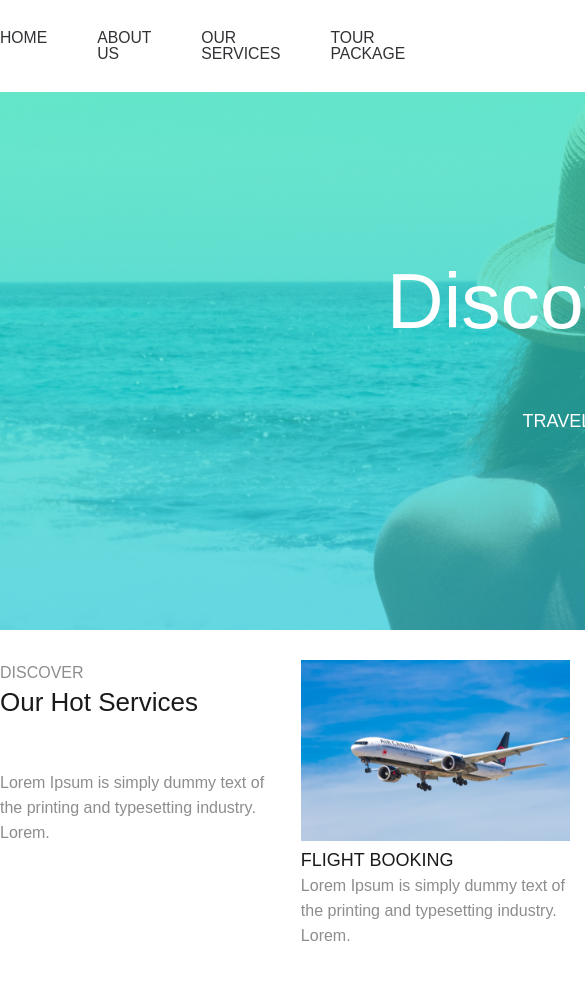
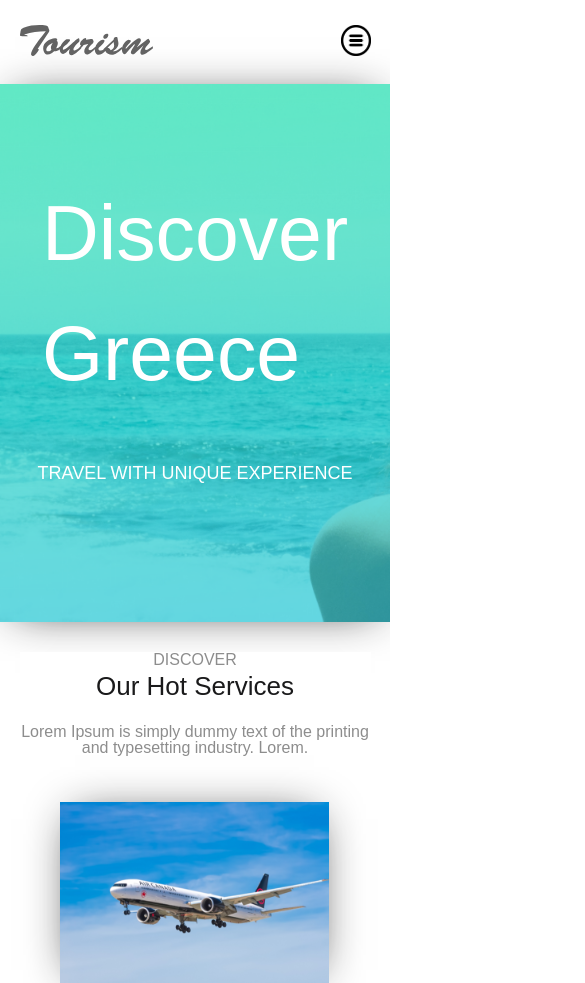
Before and after one commit to LileTsagareishvili/Homework-9, a plain HTML site: page index.html in a window 390 px wide. Shown: the top 983 px of the page, 585 px wide, since content can reach past the window. Drawn offline with Linux system fonts and the light colour scheme.

Commit message:
responsive
I made responsive for my sections .

```diff
--- a/css/media.css
+++ b/css/media.css
@@ -0,0 +1,42 @@
+@media (max-width:1200px) {
+    .container {
+        width: 90%;
+    }
+    .s-1 {
+        width: 100%;
+    }
+    .box1 {
+        width: 100%;
+        text-align: center;
+        height: 150px;
+    }
+    .s-2 {
+        flex-direction: column;
+        align-items: center;
+        margin-bottom: 0;
+    }
+}
+
+
+
+@media (max-width:768px) {
+    .bars {
+        display: block;
+    }
+    .nav-bar {
+        display: none;
+    }
+}
+
+@media (max-width: 650px) {
+    .s-1-1 {
+        width: min-content;
+        align-items: center;
+
+    }
+
+    .boxes {
+        flex-direction: column;
+        align-items: center;
+    }
+}
--- a/css/style.css
+++ b/css/style.css
@@ -2,7 +2,7 @@
 .container {
     max-width: 1170px;
     width: 100%;
-    margin: 30px auto;
+    margin: 0 auto;
 }
 /* GLobal end */
 
@@ -12,6 +12,14 @@
     display: flex;
     justify-content: space-between;
     align-items: center;
+
+}
+header {
+  padding: 25px 0;
+  box-shadow: 0px 2px 43px -15px rgba(23,23,23,0.94);
+  -webkit-box-shadow: 0px 2px 43px -15px rgba(23,23,23,0.94);
+  -moz-box-shadow: 0px 2px 43px -15px rgba(23,23,23,0.94);
+
 }
 .logo {
     width: 133px;
@@ -26,12 +34,15 @@
     font-family: 'Raleway', sans-serif;
 }
 .nav-li:not(:last-child) {
-    margin-right: 50px;
+    margin-right: 30px;
 }
 .bars {
     cursor: pointer;
-    width: 35px;
+    width: 30px;
     display: none;
+}
+.bars >img {
+  width: 100%;
 }
 
 .logo > img, .bars > img {
@@ -41,21 +52,22 @@
 /* Header end */
 
 /* Section 1 start */
-.s-1 {
-    width: 1360px;
 
-}
 .s-1 > div {
     background-image: url(../img/clip.png);
     background-repeat: no-repeat;
     background-size: cover;
-    background-position: bottom;
     display: flex;
     justify-content: center;
     align-items: center;
     flex-direction: column;
     line-height: 120px;
     height: 538px;
+    margin-bottom: 30px;
+    box-shadow: 0px 2px 43px -15px rgba(23,23,23,0.94);
+    -webkit-box-shadow: 0px 2px 43px -15px rgba(23,23,23,0.94);
+    -moz-box-shadow: 0px 2px 43px -15px rgba(23,23,23,0.94);
+
   }
   .s-1 > div > h2 {
     font-size: 78.74px;
@@ -73,27 +85,58 @@
 /* Section 1 end */
 
 /*section2 start*/
+.s-2 {
+  display: flex;
+  justify-content: space-between;
+  flex-wrap: wrap;
+}
 
 .box1 {
-    width: 1171.57px;
-    background-color: #FFFFFF;
+  width: 269.07px;
+  height: 327.42px;
+  background-color: #FFFFFF;
+  }
+
+  .box1 >h4 {
+    font-size: 26px;
+    color: #1A1A1B;
+    font-family: 'Raleway', sans-serif;
+    margin-bottom: 25px;
+  }
+  .box1 >div {
+    color: #8D8D8D;
+    font-size: 16px;
+    font-family: 'Raleway', sans-serif;
+    margin-bottom: 5px;
+  }
+
+.boxes {
     display: flex;
+    justify-content: space-between;
     flex-wrap: wrap;
-    justify-content: space-between;
+    max-width: 870px;
+    width: 100%;
 
   }
-
-  .box {
+.box {
     width: 269.07px;
     height: 327.42px;
     background-color: #FFFFFF;
     line-height: 25px;
+    margin-bottom: 30px;
+  }
+
+  .box >img {
+    box-shadow: 0px 2px 43px -15px rgba(23,23,23,0.94);
+   -webkit-box-shadow: 0px 2px 43px -15px rgba(23,23,23,0.94);
+  -moz-box-shadow: 0px 2px 43px -15px rgba(23,23,23,0.94);
   }
 
   .head {
     font-size: 18px;
     color: #1A1A1B;
     font-family: 'Raleway', sans-serif;
+    padding: 20px 10px;
   }
 
   .p {
@@ -102,17 +145,5 @@
     font-family: 'Raleway', sans-serif;
   }
 
-  .discover {
-    color: #8D8D8D;
-    font-size: 16px;
-    font-family: 'Raleway', sans-serif;
-    padding-bottom: 5px;
-  }
 
-  .head1 {
-    font-size: 26px;
-    color: #1A1A1B;
-    font-family: 'Raleway', sans-serif;
-    margin-bottom: 55px;
-  }
   /*section2 end*/
--- a/index.html
+++ b/index.html
@@ -45,21 +45,27 @@
 
     </header>
 
-    <section class="s-1">
-        <div>
-            <h2> Discover Greece </h2>
-            <h3> TRAVEL WITH UNIQUE EXPERIENCE </h3>
+    <section>
+        <div class="s-1">
+            <div>
+                <h2 class="s-1-1"> Discover Greece </h2>
+                <h3> TRAVEL WITH UNIQUE EXPERIENCE </h3>
+            </div>
+
         </div>
     </section>
 
-    <section class="container">
-        <div class="box1">
-            <div class="box">
-                <div class="discover"> DISCOVER </div>
-                <h4 class="head1">Our Hot Services</h4>
+
+
+    <section>
+        <section class="container s-2">
+            <div class="box1">
+                <div> DISCOVER </div>
+                <h4>Our Hot Services</h4>
                 <p class="p">Lorem Ipsum is simply dummy text of the printing and typesetting industry. Lorem.</p>
             </div>
 
+        <section class="boxes">
             <div class="box">
                 <img src="img/n1.png">
                 <h4 class="head">FLIGHT BOOKING</h4>
@@ -79,9 +85,6 @@
             </div>
 
             <div class="box">
-            </div>
-
-            <div class="box">
                 <img src="img/n4.png">
                 <h4 class="head">CRUISE TOUR</h4>
                 <p class="p">Lorem Ipsum is simply dummy text of the printing and typesetting industry. Lorem.</p>
@@ -98,7 +101,8 @@
                 <h4 class="head">CORPORATE HOLIDAYS</h4>
                 <p class="p">Lorem Ipsum is simply dummy text of the printing and typesetting industry. Lorem.</p>
             </div>
-        </div>
+        </section>
+        </section>
     </section>
 
 </body>
```
